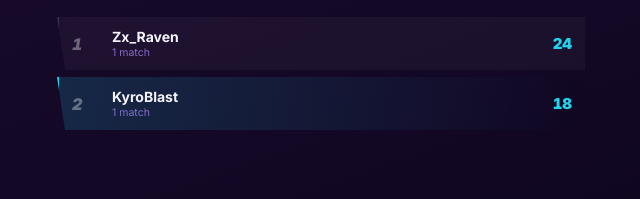
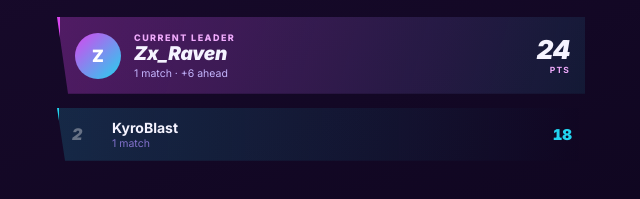
Before and after one commit to anlrzm/quantios-mlbb-leaderboard-2026, a website with bundled scripts: page index.html in a window 1280 px wide. Shown: the part 101-300 px from the top of the page, without its empty margins (319-959 px from the left). Built offline with nearby package versions, Linux system fonts and the light colour scheme.

Commit message:
feat: add champion spotlight with tie and empty states

```diff
--- a/board.js
+++ b/board.js
@@ -1,4 +1,4 @@
-import { computeStandings, formatPoints } from './standings.js';
+import { computeStandings, formatPoints, leaderSummary } from './standings.js';
 
 function el(tag, className, text) {
   const node = document.createElement(tag);
@@ -45,6 +45,37 @@ function renderRow(row) {
   return li;
 }
 
+function renderSpotlight(leader) {
+  const box = el('section', 'champ');
+
+  const avatar = el('div', 'champ-av', [...leader.ign][0]?.toUpperCase() ?? '?');
+  box.append(avatar);
+
+  const middle = el('div', 'champ-mid');
+  middle.append(el('div', 'champ-label', leader.tied ? 'Joint Leader' : 'Current Leader'));
+  middle.append(el('div', 'champ-name', leader.ign));
+
+  const played = `${leader.matchesPlayed} ${leader.matchesPlayed === 1 ? 'match' : 'matches'}`;
+  let detail = played;
+  if (leader.tied) {
+    detail +=
+      leader.tiedWith.length === 1
+        ? ` · Tied with ${leader.tiedWith[0]}`
+        : ` · Tied with ${leader.tiedWith.length} players`;
+  } else if (leader.margin !== null) {
+    detail += ` · +${formatPoints(leader.margin)} ahead`;
+  }
+  middle.append(el('div', 'champ-sub', detail));
+  box.append(middle);
+
+  const points = el('div', 'champ-pts');
+  points.append(el('div', 'champ-pts-val', formatPoints(leader.total)));
+  points.append(el('div', 'champ-pts-label', 'PTS'));
+  box.append(points);
+
+  return box;
+}
+
 export function renderBoard(container, data) {
   container.append(renderHeader(data));
 
@@ -56,9 +87,21 @@ export function renderBoard(container, data) {
   }
   if (data.matches.length === 0) {
     container.append(el('p', 'state-msg', 'No matches recorded yet.'));
+    const list = el('ol', 'lb-list');
+    for (const row of standings) list.append(renderRow(row));
+    container.append(list);
+    return;
   }
 
-  const list = el('ol', 'lb-list');
-  for (const row of standings) list.append(renderRow(row));
-  container.append(list);
+  const leader = leaderSummary(standings);
+  container.append(renderSpotlight(leader));
+
+  // The spotlight replaces the leader's row. Co-leaders on a tie still appear
+  // in the list at rank 1.
+  const rest = standings.slice(1);
+  if (rest.length > 0) {
+    const list = el('ol', 'lb-list');
+    for (const row of rest) list.append(renderRow(row));
+    container.append(list);
+  }
 }
--- a/styles.css
+++ b/styles.css
@@ -139,3 +139,78 @@ body {
   color: var(--cyan);
   font-variant-numeric: tabular-nums;
 }
+
+/* ---------- champion spotlight ---------- */
+.champ {
+  display: flex;
+  align-items: center;
+  gap: 13px;
+  padding: 15px 15px 14px;
+  margin-bottom: 14px;
+  background: linear-gradient(105deg, rgba(217, 70, 239, 0.3), rgba(34, 211, 238, 0.09));
+  border-left: 3px solid var(--magenta);
+  box-shadow: 0 0 26px rgba(217, 70, 239, 0.24);
+  clip-path: polygon(0 0, 100% 0, 100% 100%, 11px 100%);
+}
+
+.champ-av {
+  flex-shrink: 0;
+  width: 46px;
+  height: 46px;
+  border-radius: 50%;
+  display: flex;
+  align-items: center;
+  justify-content: center;
+  font-size: 17px;
+  font-weight: 900;
+  color: #fff;
+  background: linear-gradient(135deg, var(--magenta), var(--cyan));
+}
+
+.champ-mid { min-width: 0; }
+
+.champ-label {
+  font-size: 9px;
+  letter-spacing: 0.16em;
+  text-transform: uppercase;
+  font-weight: 800;
+  color: #f0abfc;
+}
+
+.champ-name {
+  font-size: 19px;
+  font-weight: 900;
+  font-style: italic;
+  letter-spacing: -0.01em;
+  line-height: 1.15;
+  overflow-wrap: anywhere;
+}
+
+.champ-sub { font-size: 10.5px; color: #c4b5fd; margin-top: 2px; }
+
+.champ-pts { margin-left: auto; text-align: right; flex-shrink: 0; }
+
+.champ-pts-val {
+  font-size: 26px;
+  font-weight: 900;
+  font-style: italic;
+  line-height: 1;
+  font-variant-numeric: tabular-nums;
+}
+
+.champ-pts-label {
+  font-size: 8.5px;
+  letter-spacing: 0.14em;
+  text-transform: uppercase;
+  font-weight: 700;
+  color: #f0abfc;
+  margin-top: 2px;
+}
+
+@media (prefers-reduced-motion: no-preference) {
+  .champ { animation: champ-in 0.45s ease-out both; }
+  @keyframes champ-in {
+    from { opacity: 0; transform: translateY(-6px); }
+    to { opacity: 1; transform: none; }
+  }
+}
```
